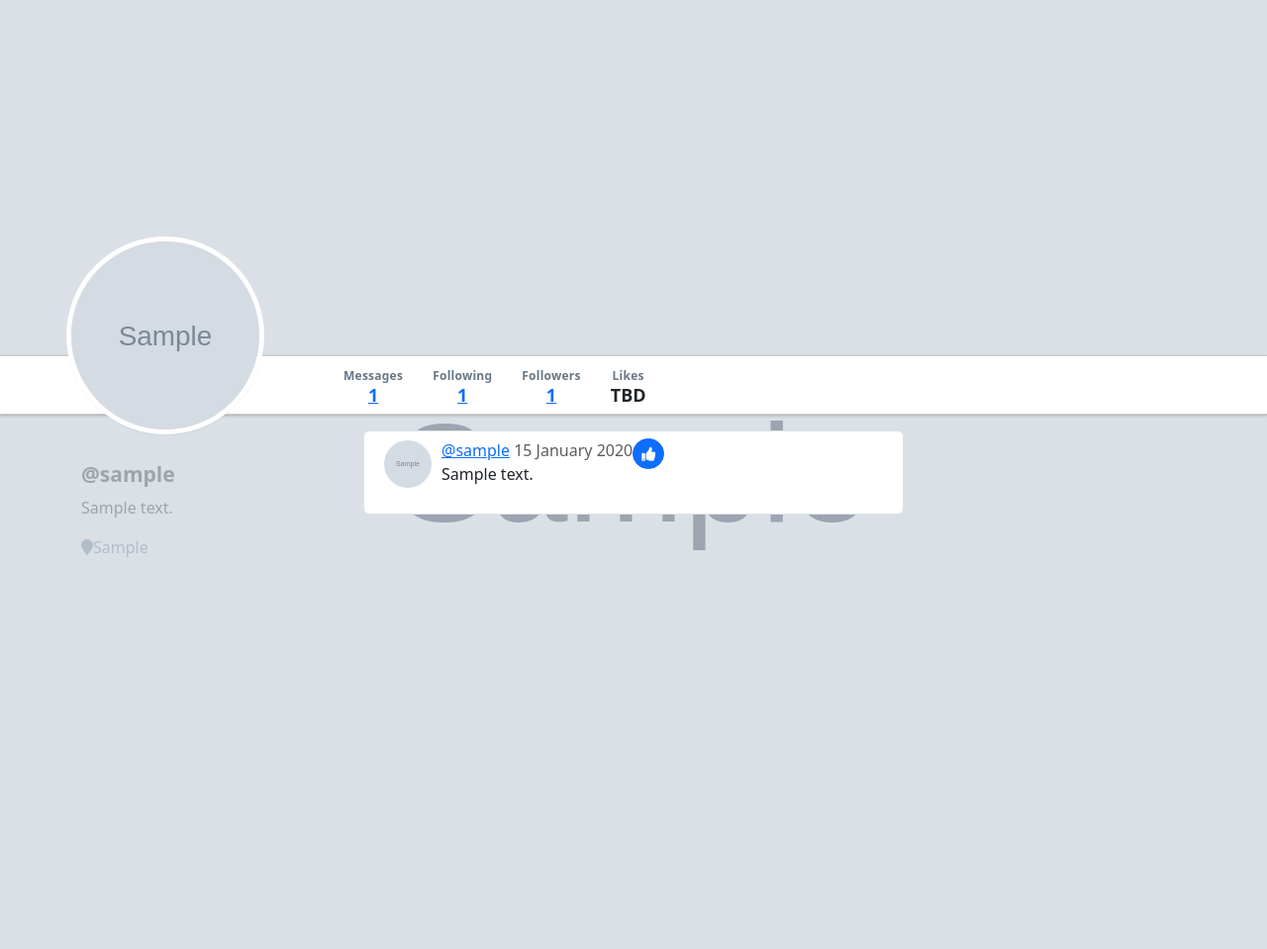
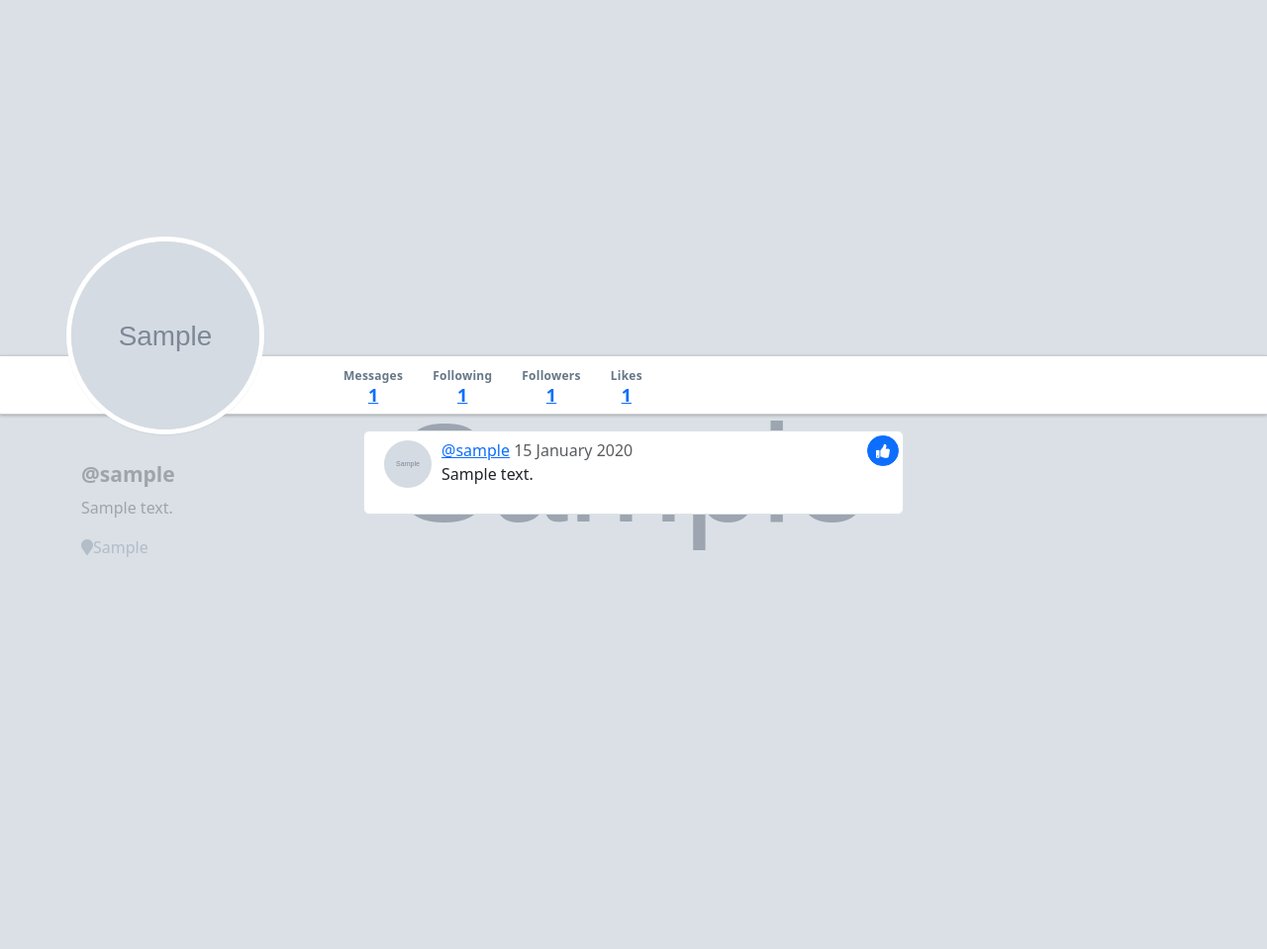
Before and after one commit to damonBenbo/warbler, a Flask app: page /users/1 in a window 1280 px wide. Shown: the part 47-1006 px from the top of the page at 99% size. Run offline with Flask 2, Linux system fonts and the light colour scheme; tables that the repository leaves empty hold one stand-in row (values such as "Sample post"); grey boxes marked "Sample" are stand-in pictures; some libraries are stand-ins or nearby versions.

Commit message:
fixed like on home.html, moved app.py routes, styles for messages-like, added like stat to detail page

```diff
--- a/app.py
+++ b/app.py
@@ -214,6 +214,15 @@ def stop_following(follow_id):
 
     return redirect(f"/users/{g.user.id}/following")
 
+@app.route('/users/<int:user_id>/likes', methods=['GET'])
+def show_likes(user_id):
+    if not g.user:
+        flash("Access denied.", "danger")
+        return redirect("/")
+
+    user = User.query.get_or_404(user_id)
+    return render_template('users/likes.html', user=user, likes=user.likes)
+
 @app.route('/messages/<int:message_id>/like', methods=['POST'])
 def add_like(message_id):
     """Add like to message for current authorized user"""
@@ -237,16 +246,6 @@ def add_like(message_id):
     db.session.commit()
 
     return redirect("/")
-
-
-@app.route('/users/<int:user_id>/likes', methods=['GET'])
-def show_likes(user_id):
-    if not g.user:
-        flash("Access denied.", "danger")
-        return redirect("/")
-
-    user = User.query.get_or_404(user_id)
-    return render_template('users/likes.html', user=user, likes=user.likes)
 
 @app.route('/users/profile', methods=["GET", "POST"])
 def profile():
--- a/static/stylesheets/style.css
+++ b/static/stylesheets/style.css
@@ -515,6 +515,13 @@ p.card-bio {
   z-index: 1;
 }
 
+.messages-like {
+  position: absolute;
+  top: 4px;
+  right: 4px;
+  z-index: 1;
+}
+
 .single-message {
   font-size: 27px;
   line-height: 32px;
--- a/templates/home.html
+++ b/templates/home.html
@@ -51,7 +51,7 @@
               <span class="text-muted">{{ msg.timestamp.strftime('%d %B %Y') }}</span>
               <p>{{ msg.text }}</p>
             </div>
-            <form method="POST" action="/users/add_like/{{ msg.id }}" id="messages-form">
+            <form method="POST" action="/messages/{{ msg.id }}/like" id="messages-like">
               <button class="
                 btn
                 btn-sm
--- a/templates/users/detail.html
+++ b/templates/users/detail.html
@@ -31,7 +31,9 @@
           </li>
           <li class="stat">
             <p class="small">Likes</p>
-            <h4>TBD</h4>
+            <h4>
+              <a href="/users/{{ user.id }}/likes">{{ user.likes|length }} </a>
+            </h4>
           </li>
           <div class="ml-auto">
             {% if g.user.id == user.id %}
```
